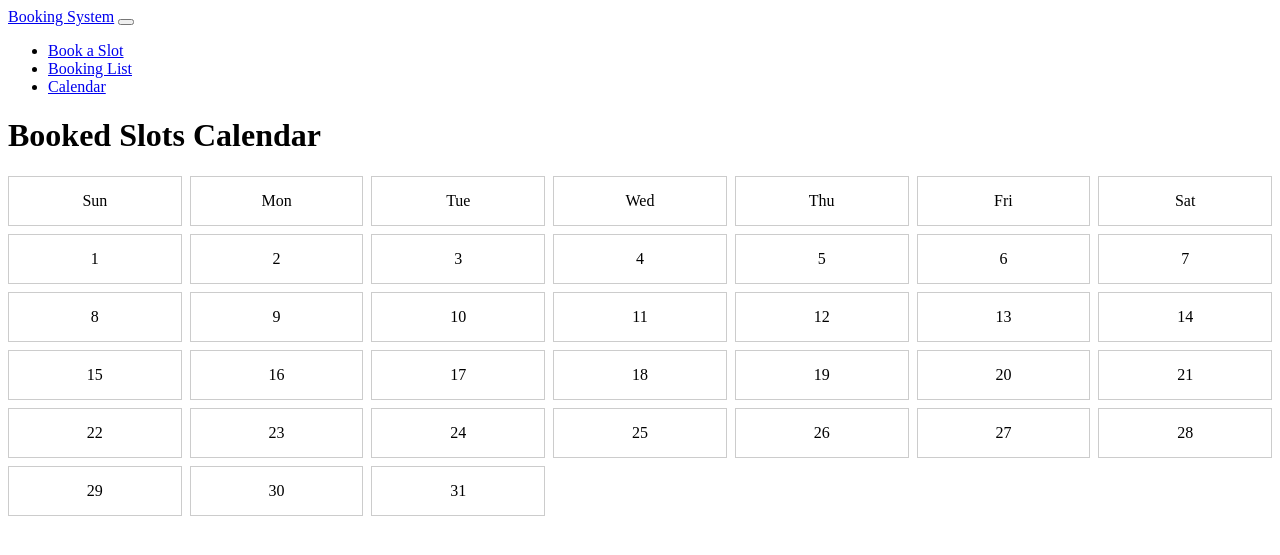
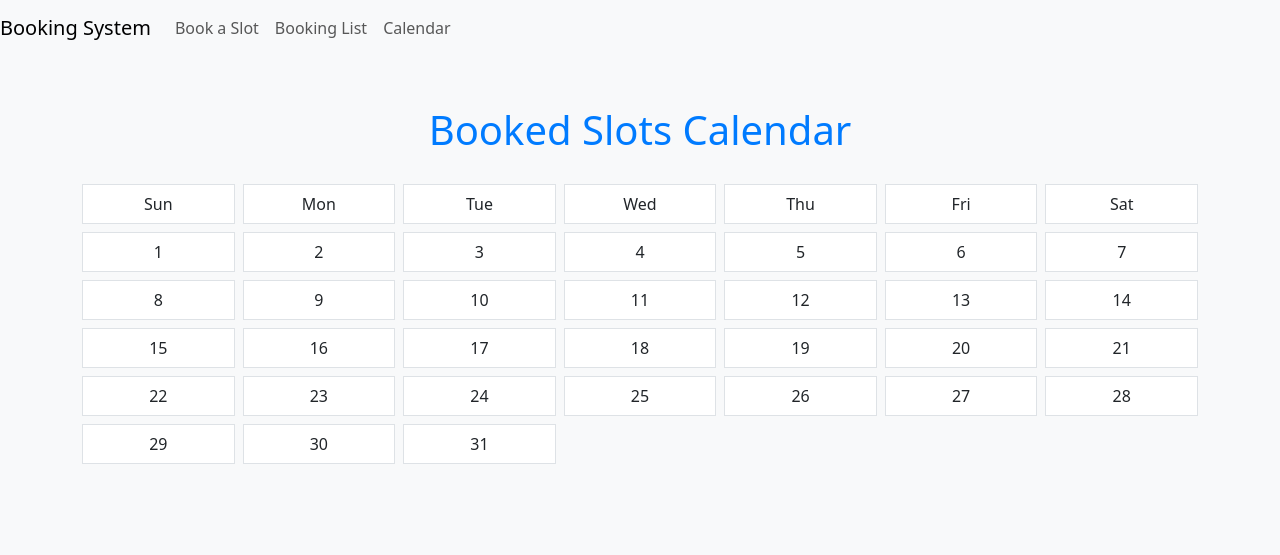
Before and after one commit to mvv1790/Booking_System, a Django app: page /calendar/ in a window 1280 px wide. Shown: the top 555 px of the page. Run offline with Django 4.2, Linux system fonts and the light colour scheme; some libraries are stand-ins or nearby versions.

Commit message:
Fixed the navbar in calendar.html, styled the project

```diff
--- a/booking_project/booking_app/templates/booking_app/calendar.html
+++ b/booking_project/booking_app/templates/booking_app/calendar.html
@@ -1,15 +1,36 @@
+{% load static %}
+
 <!DOCTYPE html>
 <html lang="en">
 <head>
     <meta charset="UTF-8">
     <meta name="viewport" content="width=device-width, initial-scale=1.0">
     <title>Booked Slots Calendar</title>
+
+    <!-- Link to Bootstrap CSS -->
+    <link rel="stylesheet" href="{% static 'css/bootstrap.min.css' %}">
+
     <style>
+        body {
+            background-color: #f8f9fa;
+        }
+
+        .container {
+            margin-top: 50px;
+        }
+
+        h1 {
+            color: #007bff;
+            text-align: center;
+            margin-top: 30px;
+        }
+
         /* Calendar Styles */
         .calendar {
             display: grid;
             grid-template-columns: repeat(7, 1fr);
             gap: 8px;
+            margin-top: 30px;
         }
 
         .calendar-header, .calendar-day {
@@ -17,12 +38,13 @@
             justify-content: center;
             align-items: center;
             height: 40px;
-            border: 1px solid #ccc;
+            border: 1px solid #dee2e6;
+            background-color: #ffffff;
             padding: 4px;
         }
 
         .booked {
-            background-color: #E57373;
+            background-color: #007bff;
             color: #fff;
         }
     </style>
@@ -31,6 +53,7 @@
 
     {% include 'navbar.html' %}
 
+    <div class="container">
         <h1>Booked Slots Calendar</h1>
 
         <div class="calendar">
@@ -43,24 +66,23 @@
             <div class="calendar-header">Fri</div>
             <div class="calendar-header">Sat</div>
 
-        <!-- Calendar Days (Static for October as an example) -->
+            <!-- Calendar Days -->
             {% for day in days_range %}
             <div class="calendar-day {% if day in booked_days %}booked{% endif %}">{{ day }}</div>
             {% endfor %}
-
+        </div>
     </div>
 
     <script>
         // Example JavaScript to fetch booked days from the server and highlight them
-        // This assumes an endpoint that returns booked days as a list [1, 5, 12, ...]
         fetch('/get_booked_days/')
             .then(response => response.json())
             .then(bookedDays => {
-                bookedDays.forEach(day => {
-                    // Logic to highlight the booked day on the calendar
-                });
+                // ... (Your existing logic here)
             });
     </script>
 
+    <!-- Link to Bootstrap JS (optional, only if you need Bootstrap JavaScript features) -->
+    <script src="{% static 'js/bootstrap.min.js' %}"></script>
 </body>
 </html>
```
Lines whose indentation alone changed are shown as unchanged.
